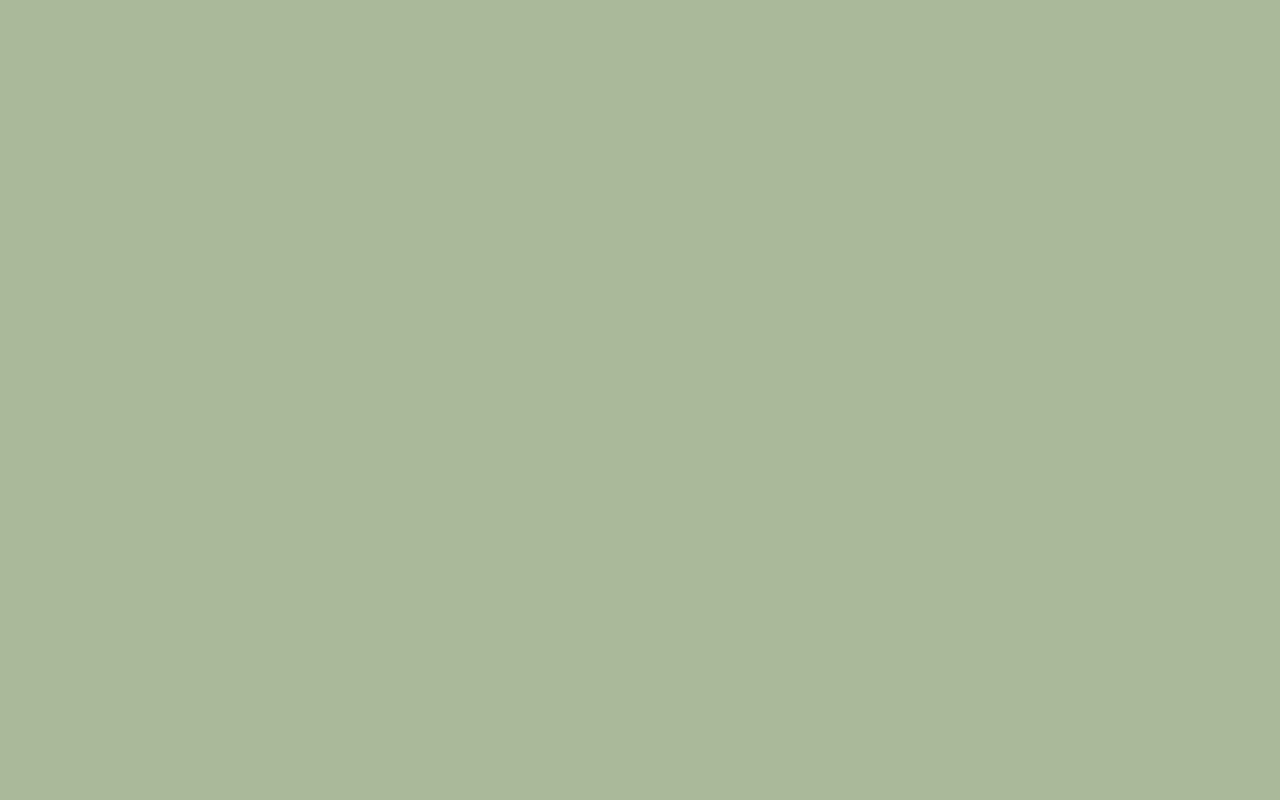
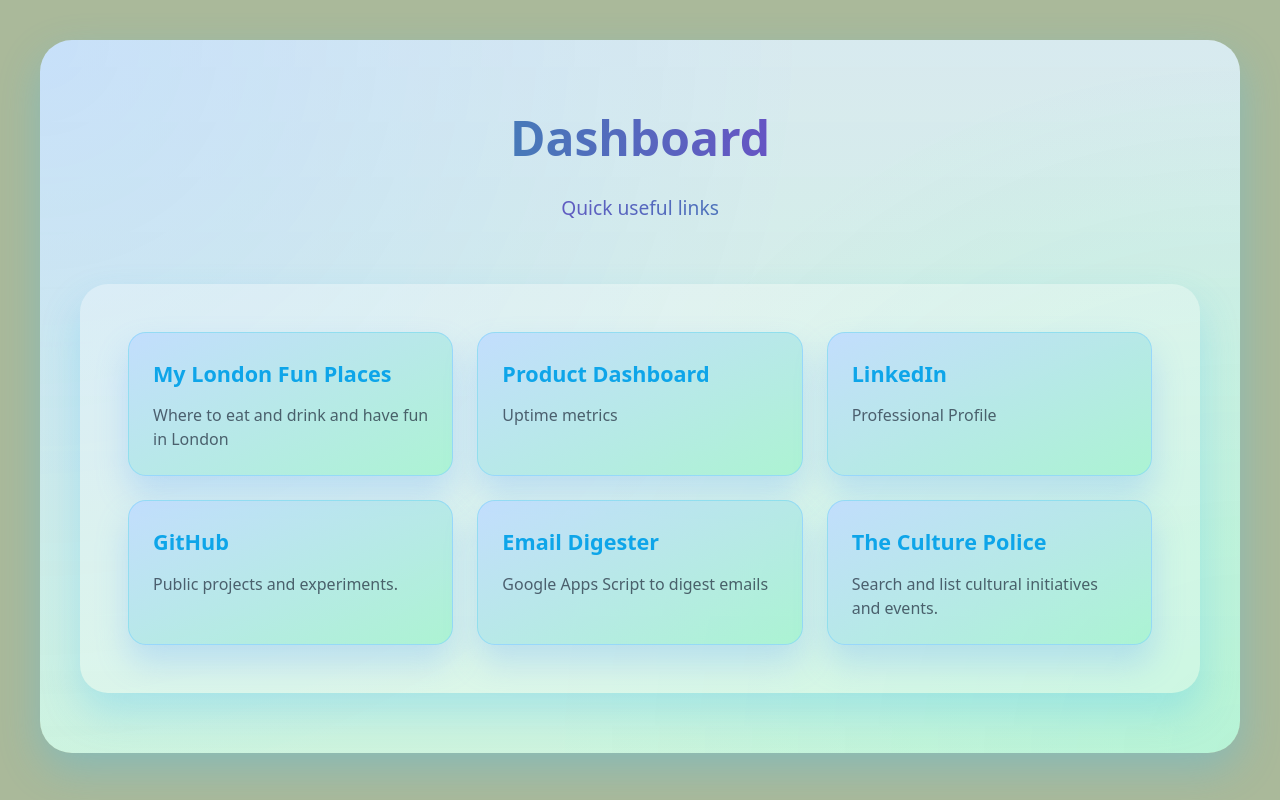
Before and after one commit to oferguez/oferguez.github.io, a React (Vite) app: page /dashboard in a window 1280 px wide. Before the commit this address had no page. Built offline with nearby package versions, Linux system fonts and the light colour scheme.

Commit message:
dashboard

```diff
--- a/src/App.jsx
+++ b/src/App.jsx
@@ -4,6 +4,7 @@ import { LandingPage } from './components/LandingPage';
 import { HebrewMatcher } from './components/HebrewMatcher';
 import { EnglishMatcher } from './components/EnglishMatcher';
 import RateCalculator from './components/RateCalculator';
+import Dashboard from './components/Dashboard';
 import './styles/App.css';
 import './styles/HebrewMatcher.css';
 import './styles/EnglishMatcher.css';
@@ -16,6 +17,7 @@ function App() {
         <Route path="/hebrew-matcher" element={<HebrewMatcher />} />
         <Route path="/english-matcher" element={<EnglishMatcher />} />
         <Route path="/rate-calculator" element={<RateCalculator />} />
+        <Route path="/dashboard" element={<Dashboard />} />
       </Routes>
     </Router>
   );
--- /dev/null
+++ b/src/components/Dashboard.jsx
@@ -0,0 +1,35 @@
+import React from 'react';
+import { portalLinks } from '../data/portalLinks';
+
+const Dashboard = () => {
+  return (
+    <div className="container dashboard-container">
+      <header className="header">
+        <h1 className="gradient-text-forward">Dashboard</h1>
+        <p className="gradient-text-backward">Quick useful links</p>
+      </header>
+
+
+      <section className="portal">
+        <div className="portal-grid">
+          {portalLinks.map((link) => (
+            <a
+              key={link.id}
+              href={link.href}
+              className="portal-card"
+              target="_blank"
+              rel="noopener noreferrer"
+            >
+              <span className="portal-card__title">{link.title}</span>
+              {link.description && (
+                <span className="portal-card__description">{link.description}</span>
+              )}
+            </a>
+          ))}
+        </div>
+      </section>
+    </div>
+  );
+};
+
+export default Dashboard;
--- a/src/components/LandingPage.jsx
+++ b/src/components/LandingPage.jsx
@@ -34,6 +34,7 @@ export const LandingPage = () => {
           </Link>
         ))}
       </div>
+
     </div>
   );
 };
--- a/src/data/apps.js
+++ b/src/data/apps.js
@@ -1,4 +1,12 @@
 export const apps = [
+  {
+    id: 'dashboard',
+    title: 'Dashboard',
+    description: 'Personal portal with links to frequently used tools and resources.',
+    tags: ['Productivity', 'Portal'],
+    path: '/dashboard',
+    endOfLine: true
+  },
   {
     id: 'even-path-finder',
     title: 'Even Path Finder',
@@ -23,7 +31,6 @@ export const apps = [
     path: 'https://oferguez.github.io/LanguageLearning/',
     endOfLine: true
   },
-
   {
     id: 'hebrew-matcher',
     title: 'Hebrew Pattern Matcher',
@@ -48,7 +55,6 @@ export const apps = [
     path: '/rate-calculator',
     endOfLine: false
   },
-
   {
     id: 'noa-gallery',
     title: 'Art Gallery',
--- /dev/null
+++ b/src/data/portalLinks.js
@@ -0,0 +1,38 @@
+export const portalLinks = [
+  {
+    id: 'london-maps',
+    title: 'My London Fun Places',
+    description: 'Where to eat and drink and have fun in London',
+    href: 'https://www.google.com/maps/d/u/0/edit?mid=1feJ19ACJDqoojolPlFH0QsKe6VocLw8&usp=sharing',
+  },
+  {
+    id: 'prod-connectivity',
+    title: 'Product Dashboard',
+    description: 'Uptime metrics',
+    href: 'https://stats.uptimerobot.com/1DvLyJF104',
+  },
+  {
+    id: 'linkedin',
+    title: 'LinkedIn',
+    description: 'Professional Profile',
+    href: 'https://www.linkedin.com/in/oferguez/'
+  },
+  {
+    id: 'github',
+    title: 'GitHub',
+    description: 'Public projects and experiments.',
+    href: 'https://github.com/oferguez',
+  },
+  {
+    id: 'tgs-email',
+    title: 'Email Digester',
+    description: 'Google Apps Script to digest emails',
+    href: 'https://script.google.com/home/projects/1zbSFORce0E8t8AcXYhXS6QLxFs2qwOOOHb-lczV23EkqLzHoxcVLQGhb/edit',
+  },
+  {
+    id: 'culture-officer',
+    title: 'The Culture Police',
+    description: 'Search and list cultural initiatives and events.',
+    href: 'https://console.cloud.google.com/home/dashboard?hl=en-au&inv=1&invt=Ab2HRw&project=theatre-alert',
+  }
+];
--- a/src/styles/App.css
+++ b/src/styles/App.css
@@ -7,7 +7,7 @@
 html, body {
   margin: 0;
   padding: 0;
-  background: var(--bg);
+  background: var(--colour1);
   color: var(--fg);
   font-family: system-ui, -apple-system, Segoe UI, Roboto, Helvetica, Arial;
   line-height: 1.6;
@@ -108,3 +108,81 @@ html, body {
   font-size: 0.8rem;
   color: #cbd5e1;
 }
+
+.portal {
+  margin-top: 20px;
+  background: rgba(255, 255, 255, 0.281);
+  padding: 48px;
+  border-radius: 28px;
+  box-shadow: 0 20px 38px rgba(56, 189, 248, 0.25);
+}
+
+.portal-header {
+  text-align: center;
+  margin-bottom: 32px;
+}
+
+.portal-title {
+  margin: 0;
+  font-size: 2.25rem;
+  color: #0284c7;
+}
+
+.portal-subtitle {
+  margin: 12px 0 0;
+  color: #0f172a;
+  font-size: 1.05rem;
+}
+
+.portal-grid {
+  display: grid;
+  grid-template-columns: repeat(auto-fit, minmax(260px, 1fr));
+  gap: 24px;
+}
+
+.portal-card {
+  display: flex;
+  flex-direction: column;
+  gap: 12px;
+  background: linear-gradient(155deg, rgba(191, 219, 254, 0.9), rgba(167, 243, 208, 0.9));
+  border: 1px solid rgba(125, 211, 252, 0.6);
+  border-radius: 18px;
+  padding: 24px;
+  text-decoration: none;
+  color: #0f172a;
+  box-shadow: 0 18px 32px rgba(96, 165, 250, 0.28);
+  transition: transform 0.2s ease, box-shadow 0.2s ease;
+}
+
+.portal-card iframe {
+  border-radius: 12px;
+  border: 1px solid #e0e7ff;
+  width: 400px;
+  height: 200px;
+}
+
+.portal-card:hover {
+  transform: translateY(-5px) scale(1.01);
+  box-shadow: 0 24px 36px rgba(59, 130, 246, 0.32);
+}
+
+.portal-card__title {
+  font-size: 1.35rem;
+  font-weight: 600;
+  color: #0ea5e9;
+}
+
+.portal-card__description {
+  color: rgba(15, 23, 42, 0.65);
+  line-height: 1.5;
+}
+
+.dashboard-container {
+  margin-top: 5dvh;
+  background: radial-gradient(circle at top left, rgba(191, 219, 254, 0.65), transparent 55%),
+              radial-gradient(circle at bottom right, rgba(167, 243, 208, 0.6), transparent 50%),
+              linear-gradient(180deg, rgba(224, 242, 254, 0.85), rgba(209, 250, 229, 0.9));
+  padding: 60px 40px;
+  border-radius: 32px;
+  box-shadow: 0 16px 42px rgba(56, 189, 248, 0.3);
+}
```
